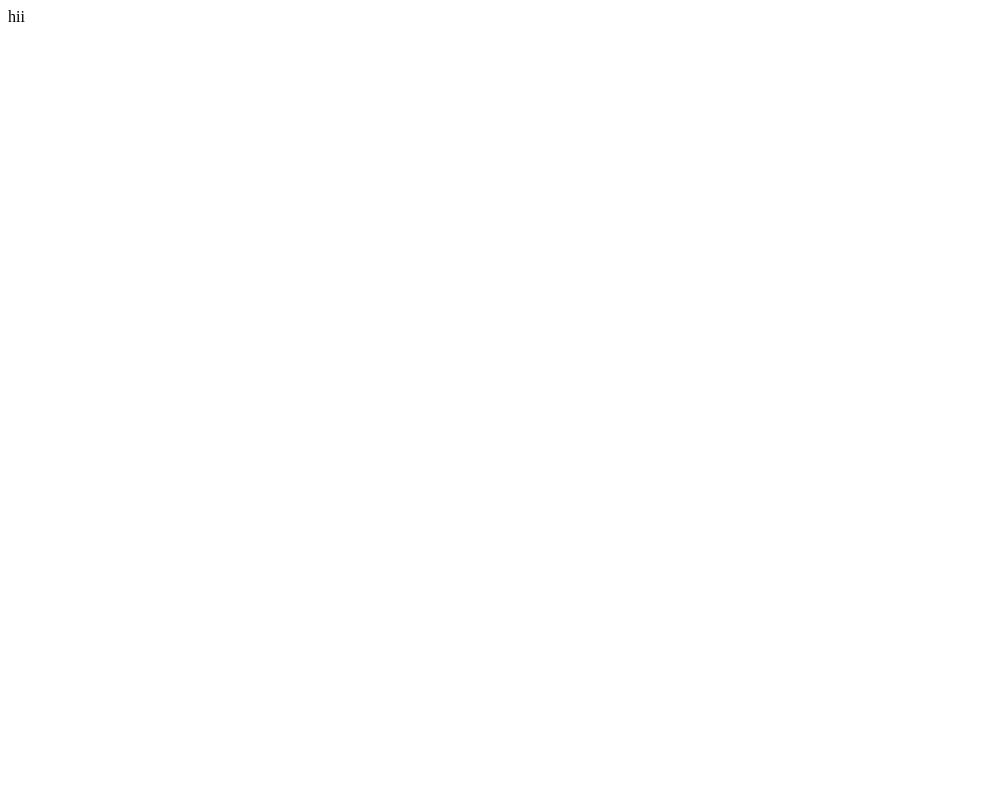
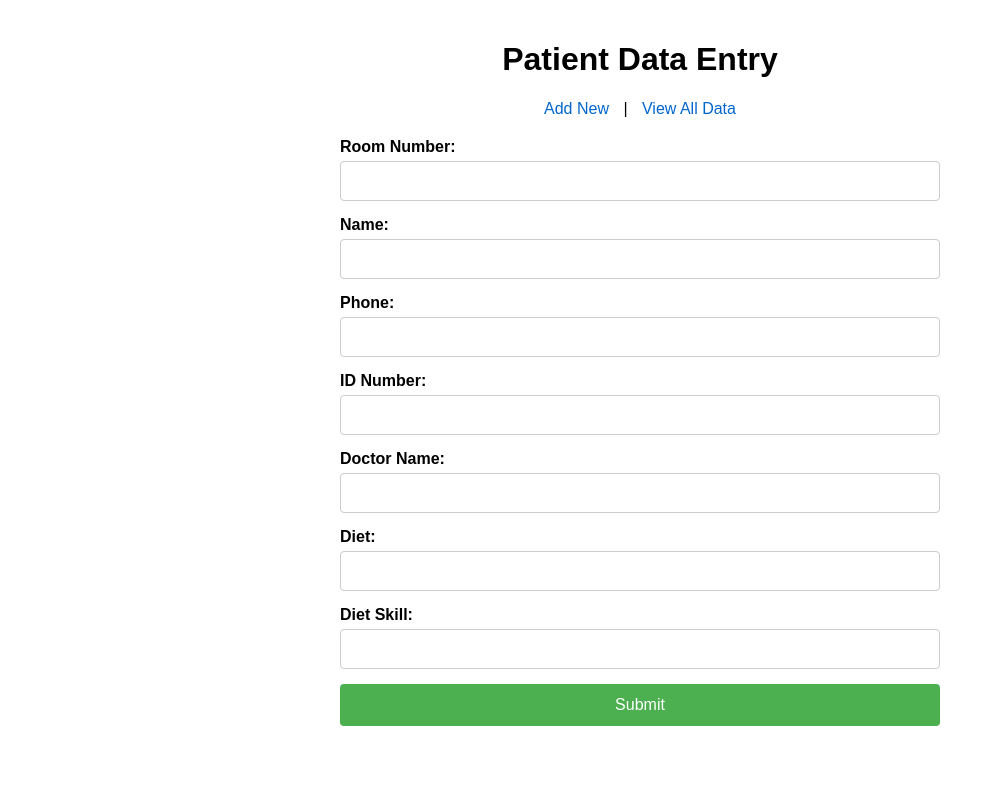
Before and after one commit to Krushna-089/patientlistapi, a Flask app: page / in a window 1280 px wide. Before the commit the part shown is almost empty. Shown: the whole page, without its empty margins (0-995 px from the left). Run offline with Flask 3, Linux system fonts and the light colour scheme.

Commit message:
Update index.html

```diff
--- a/templates/index.html
+++ b/templates/index.html
@@ -1 +1,121 @@
-hii
+<!DOCTYPE html>
+<html>
+<head>
+    <title>Patient Data Entry</title>
+    <meta name="viewport" content="width=device-width, initial-scale=1.0">
+    <style>
+        /* Mobile friendly styles */
+        body {
+            font-family: Arial, sans-serif;
+            padding: 20px;
+            margin: 0;
+            max-width: 600px;
+            margin: 0 auto;
+        }
+        .form-group {
+            margin-bottom: 15px;
+        }
+        label {
+            display: block;
+            margin-bottom: 5px;
+            font-weight: bold;
+        }
+        input {
+            width: 100%;
+            padding: 10px;
+            border: 1px solid #ccc;
+            border-radius: 4px;
+            box-sizing: border-box;
+            font-size: 16px;
+        }
+        button {
+            background-color: #4CAF50;
+            color: white;
+            padding: 12px 20px;
+            border: none;
+            border-radius: 4px;
+            cursor: pointer;
+            width: 100%;
+            font-size: 16px;
+        }
+        button:hover {
+            background-color: #45a049;
+        }
+        h1 {
+            text-align: center;
+        }
+        .nav-links {
+            text-align: center;
+            margin-bottom: 20px;
+        }
+        .nav-links a {
+            color: #0066cc;
+            text-decoration: none;
+            padding: 10px;
+        }
+        .nav-links a:hover {
+            text-decoration: underline;
+        }
+        @media (max-width: 480px) {
+            body {
+                padding: 10px;
+            }
+            input {
+                font-size: 14px;
+                padding: 8px;
+            }
+            button {
+                font-size: 14px;
+                padding: 10px;
+            }
+        }
+    </style>
+</head>
+<body>
+    <h1>Patient Data Entry</h1>
+
+    <div class="nav-links">
+        <a href="/">Add New</a> |
+        <a href="/view">View All Data</a>
+    </div>
+
+    <form method="POST" action="/">
+        <div class="form-group">
+            <label for="room_number">Room Number:</label>
+            <input type="text" id="room_number" name="room_number" required>
+        </div>
+
+        <div class="form-group">
+            <label for="name">Name:</label>
+            <input type="text" id="name" name="name" required>
+        </div>
+
+        <div class="form-group">
+            <label for="phone">Phone:</label>
+            <input type="text" id="phone" name="phone" required>
+        </div>
+
+        <div class="form-group">
+            <label for="id">ID Number:</label>
+            <input type="text" id="id" name="id" required>
+        </div>
+
+        <div class="form-group">
+            <label for="doctorname">Doctor Name:</label>
+            <input type="text" id="doctorname" name="doctorname" required>
+        </div>
+
+        <div class="form-group">
+            <label for="diet">Diet:</label>
+            <input type="text" id="diet" name="diet" required>
+        </div>
+
+        <div class="form-group">
+            <label for="dietskill">Diet Skill:</label>
+            <input type="text" id="dietskill" name="dietskill" required>
+        </div>
+
+        <button type="submit">Submit</button>
+    </form>
+</body>
+</html>
```
